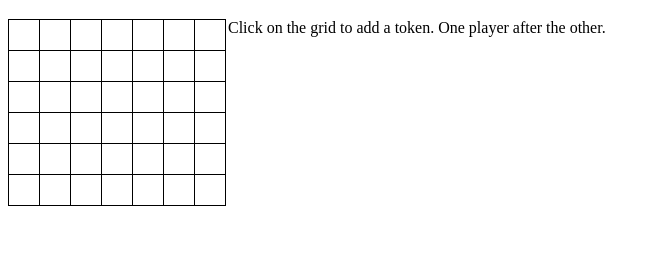
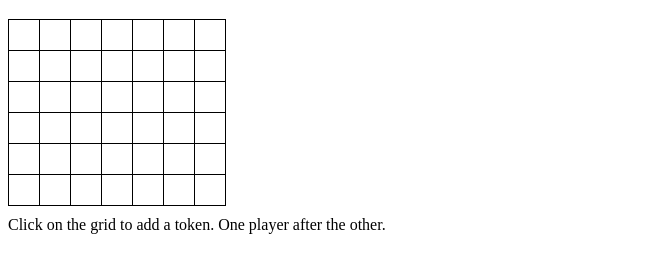
Before and after one commit to romainp/connectfour, a plain HTML site: page index.html in a window 1280 px wide. Shown: the part 61-334 px from the top of the page, without its empty margins (0-660 px from the left). Drawn offline with nearby package versions, Linux system fonts and the light colour scheme.

Commit message:
added instructions

```diff
--- a/index.html
+++ b/index.html
@@ -8,7 +8,7 @@
 <h1>CONNECT FOUR</h1>
 
 <div id="grid"></div>
-<p>Click on the grid to add a token.
+<p style='float:left;display:block;clear:both;margin-top:10px;'>Click on the grid to add a token.
 One player after the other. </p>
 <script >
     var grid = new Array(7);
```
